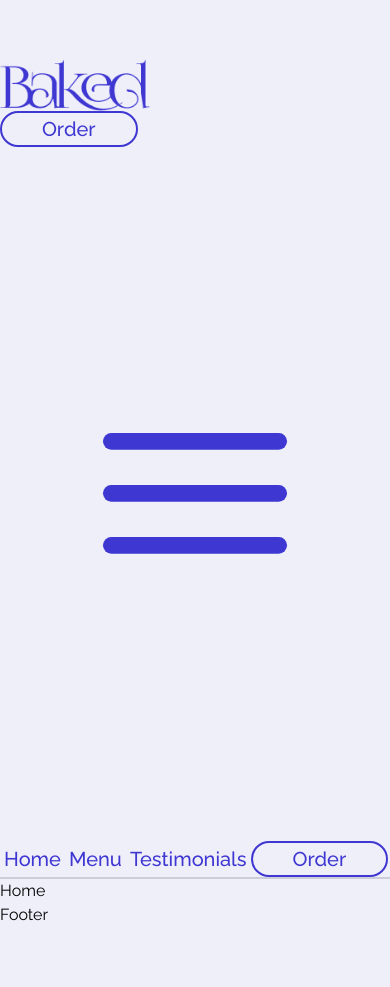
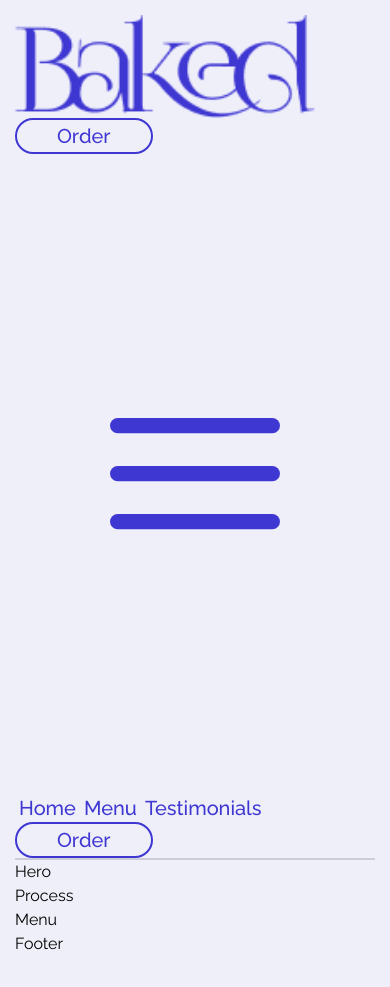
Before and after one commit to Wambui-N/Baked, a Next.js app: page / in a window 390 px wide. Built offline with nearby package versions, Linux system fonts and the light colour scheme.

Commit message:
Update global styles, add new components: Hero, Menu, and Process

```diff
--- a/src/Components/Hambuger.tsx
+++ b/src/Components/Hambuger.tsx
@@ -31,7 +31,7 @@ export const Hambuger = () => {
         loop={false}
       />
       <div
-        className={`${menuVis} bg-white py-20 h-[70vh] w-screen flex flex-col gap-5 absolute rounded-b-3xl drop-shadow-md transition-all ease-in duration-1000`}
+        className={`${menuVis} bg-white py-20 h-[70vh] w-screen flex flex-col gap-5 absolute rounded-b-3xl drop-shadow-md transition-all ease-in duration-500`}
       >
         <Link className="navItem" href="/">
           Home
--- /dev/null
+++ b/src/Components/Hero.tsx
@@ -0,0 +1,7 @@
+import React from 'react'
+
+export const Hero = () => {
+  return (
+    <div>Hero</div>
+  )
+}
--- /dev/null
+++ b/src/Components/Menu.tsx
@@ -0,0 +1,7 @@
+import React from 'react'
+
+export const Menu = () => {
+  return (
+    <div>Menu</div>
+  )
+}
--- a/src/Components/Navbar.tsx
+++ b/src/Components/Navbar.tsx
@@ -9,7 +9,7 @@ export const Navbar = () => {
   return (
     <nav className="flex flex-row justify-between items-center">
       <Link href="/">
-        <Image src="/Logo.png" alt="logo" width={150} height={200} quality={100} placeholder="empty" />
+        <Image src="/Logo.png" alt="logo" width={300} height={300} quality={100} placeholder="empty" className="h-[6vh] w-auto"/>
       </Link>
       <div id="Nav_Links">
         <Link className="navItem" href="/">Home</Link>
--- /dev/null
+++ b/src/Components/Process.tsx
@@ -0,0 +1,7 @@
+import React from 'react'
+
+export const Process = () => {
+  return (
+    <div>Process</div>
+  )
+}
--- a/src/Components/index.tsx
+++ b/src/Components/index.tsx
@@ -1,4 +1,7 @@
 import { Navbar } from "./Navbar";
 import { Footer } from "./Footer";
+import { Menu } from "./Menu";
+import { Process } from "./Process";
+import { Hero } from "./Hero";
 
-export { Navbar, Footer };
+export { Navbar, Footer, Menu, Process, Hero };
--- a/src/app/globals.css
+++ b/src/app/globals.css
@@ -5,7 +5,7 @@
 /* Custom CSS */
 body {
   font-family: "Raleway", sans-serif;
-  @apply bg-white my-[60px] max-w-[1280px] mx-auto;
+  @apply bg-white md:my-[60px] sm:my-[40px] my-[15px] max-w-[1280px] md:mx-auto sm:mx-[30px] mx-[15px] overflow-x-hidden;
 }
 
 /* Nav Styles */
--- a/src/app/page.tsx
+++ b/src/app/page.tsx
@@ -1,9 +1,12 @@
+import { Hero, Menu, Process } from "@/Components";
 import Image from "next/image";
 
 export default function Home() {
   return (
     <div>
-      <h1>Home</h1>
+      <Hero />
+      <Process />
+      <Menu />
     </div>
   );
 }
```
